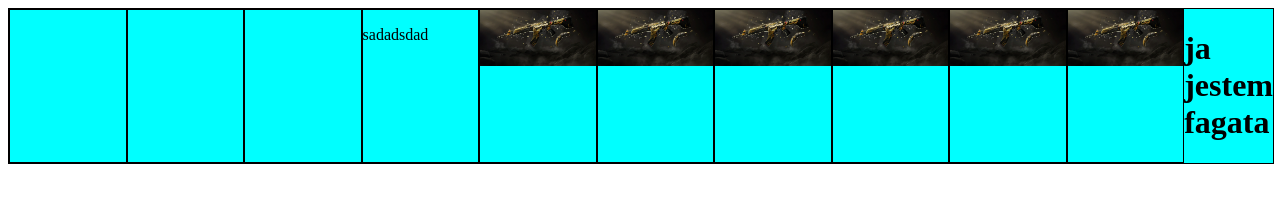
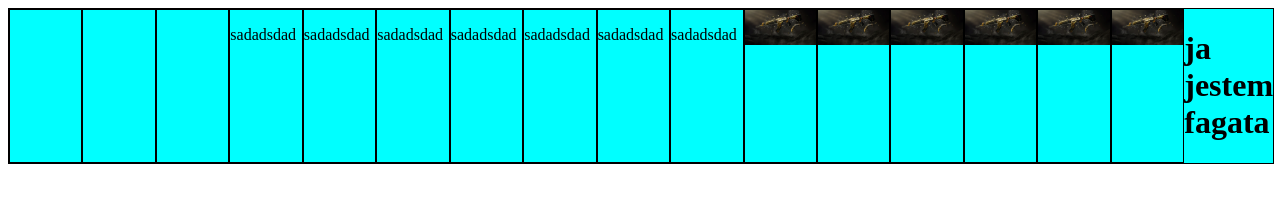
Before and after one commit to Krolpizzy/www1, a plain HTML site: page index.html in a window 1280 px wide. Drawn offline with Linux system fonts and the light colour scheme.

Commit message:
więcej akapitów

```diff
--- a/index.html
+++ b/index.html
@@ -12,6 +12,12 @@
             <div><p></p></div>
             <div><p></p></div>
             <div><p>sadadsdad</p></div>
+            <div><p>sadadsdad</p></div>
+            <div><p>sadadsdad</p></div>
+            <div><p>sadadsdad</p></div>
+            <div><p>sadadsdad</p></div>
+            <div><p>sadadsdad</p></div>
+            <div><p>sadadsdad</p></div>
             <div><img src="./Bundle_Champions_2021.webp" alt="" /></div>
             <div><img src="./Bundle_Champions_2021.webp" alt="" /></div>
             <div><img src="./Bundle_Champions_2021.webp" alt="" /></div>
```
